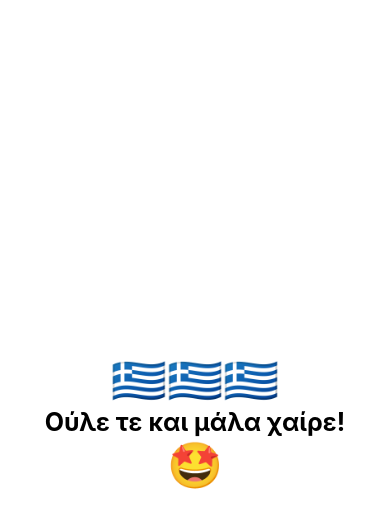
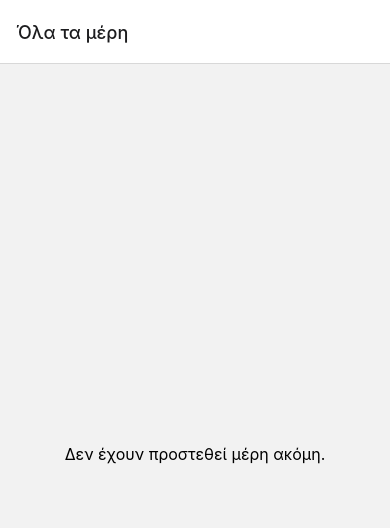
Before and after one commit to 1KRS/react-native-features, a React Native app: screen / in a window 390 px wide. Shown: the top 528 px of the page. Built offline with nearby package versions, Linux system fonts and the light colour scheme.

Commit message:
Adding an "Add Place" Screen + Navigation

```diff
--- a/App.js
+++ b/App.js
@@ -1,14 +1,32 @@
+import { NavigationContainer } from '@react-navigation/native';
+import { createNativeStackNavigator } from '@react-navigation/native-stack';
 import { StatusBar } from 'expo-status-bar';
 import { StyleSheet, Text, View } from 'react-native';
+import AllPlaces from './screens/AllPlaces';
+import AddPlace from './screens/AddPlace';
+
+const Stack = createNativeStackNavigator();
+
+const InitialScreen = () => {
+  return (
+    <View style={styles.container}>
+      <StatusBar style="auto" />
+      <Text style={styles.emoticon}>🇬🇷🇬🇷🇬🇷</Text>
+      <Text style={styles.text}>Ούλε τε και μάλα χαίρε!</Text>
+      <Text style={styles.emoticon}>🤩</Text>
+    </View>
+  );
+};
 
 export default function App() {
   return (
-    <View style={styles.container}>
-      <Text style={styles.emoticon}>🇬🇷🇬🇷🇬🇷</Text>
-      <Text style={styles.text}>Ούλε τε και μάλα χαίρε!</Text>
-      <Text style={styles.emoticon}>🤩</Text>
-      <StatusBar style="auto" />
-    </View>
+    <NavigationContainer>
+      <Stack.Navigator>
+        <Stack.Screen name="Όλα τα μέρη" component={AllPlaces} />
+        <Stack.Screen name="Προσθήκη Μέρους" component={AddPlace} />
+        <Stack.Screen name="Αρχική Οθόνη" component={InitialScreen} />
+      </Stack.Navigator>
+    </NavigationContainer>
   );
 }
 
--- /dev/null
+++ b/components/Places/PlaceForm.js
@@ -0,0 +1,10 @@
+import { Text, View } from 'react-native';
+
+const PlaceForm = () => {
+  return (
+    <View>
+      <Text>Προσθήκη Μέρους</Text>
+    </View>
+  );
+};
+export default PlaceForm;
--- a/components/Places/PlacesList.js
+++ b/components/Places/PlacesList.js
@@ -1,4 +1,4 @@
-import { FlatList, StyleSheet, View } from 'react-native';
+import { FlatList, StyleSheet, Text, View } from 'react-native';
 import PlaceItem from './PlaceItem';
 
 const PlacesList = ({ places }) => {
--- a/package.json
+++ b/package.json
@@ -9,6 +9,8 @@
     "web": "expo start --web"
   },
   "dependencies": {
+    "@react-navigation/native": "^6.1.6",
+    "@react-navigation/native-stack": "^6.9.12",
     "expo": "~48.0.15",
     "expo-status-bar": "~1.4.4",
     "react": "18.2.0",
--- a/screens/AddPlace.js
+++ b/screens/AddPlace.js
@@ -0,0 +1,6 @@
+import PlaceForm from '../components/Places/PlaceForm';
+
+const AddPlace = () => {
+  return <PlaceForm />;
+};
+export default AddPlace;
--- a/screens/AllPlaces.js
+++ b/screens/AllPlaces.js
@@ -1,4 +1,3 @@
-import { FlatList, View } from 'react-native';
 import PlacesList from '../components/Places/PlacesList';
 
 const AllPlaces = () => {
```
Also changed, not shown: 1 other file (tests, documents, lock files or other folders).
